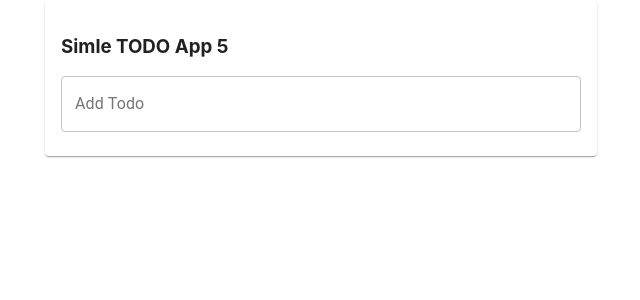
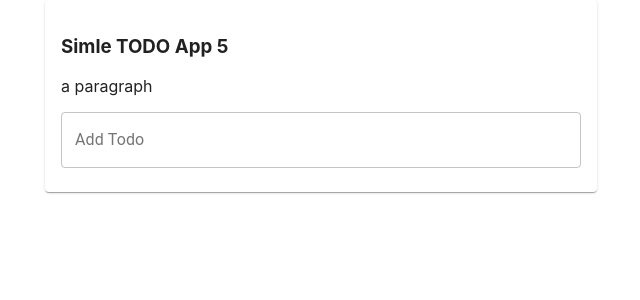
Before and after one commit to vast-coding/todo-2, a React (Create React App) app: page / in a window 1280 px wide. Shown: the top 300 px of the page, without its empty margins (319-959 px from the left). Built offline with nearby package versions, Linux system fonts and the light colour scheme; no server answers; the database is empty.

Commit message:
chore(ci): test 5

```diff
--- a/src/App.tsx
+++ b/src/App.tsx
@@ -12,6 +12,7 @@ function App() {
         <Card>
           <CardContent>
             <h3>Simle TODO App 5</h3>
+            <p>a paragraph</p>
             <TodoForm />
             <TodoList />
           </CardContent>
```
